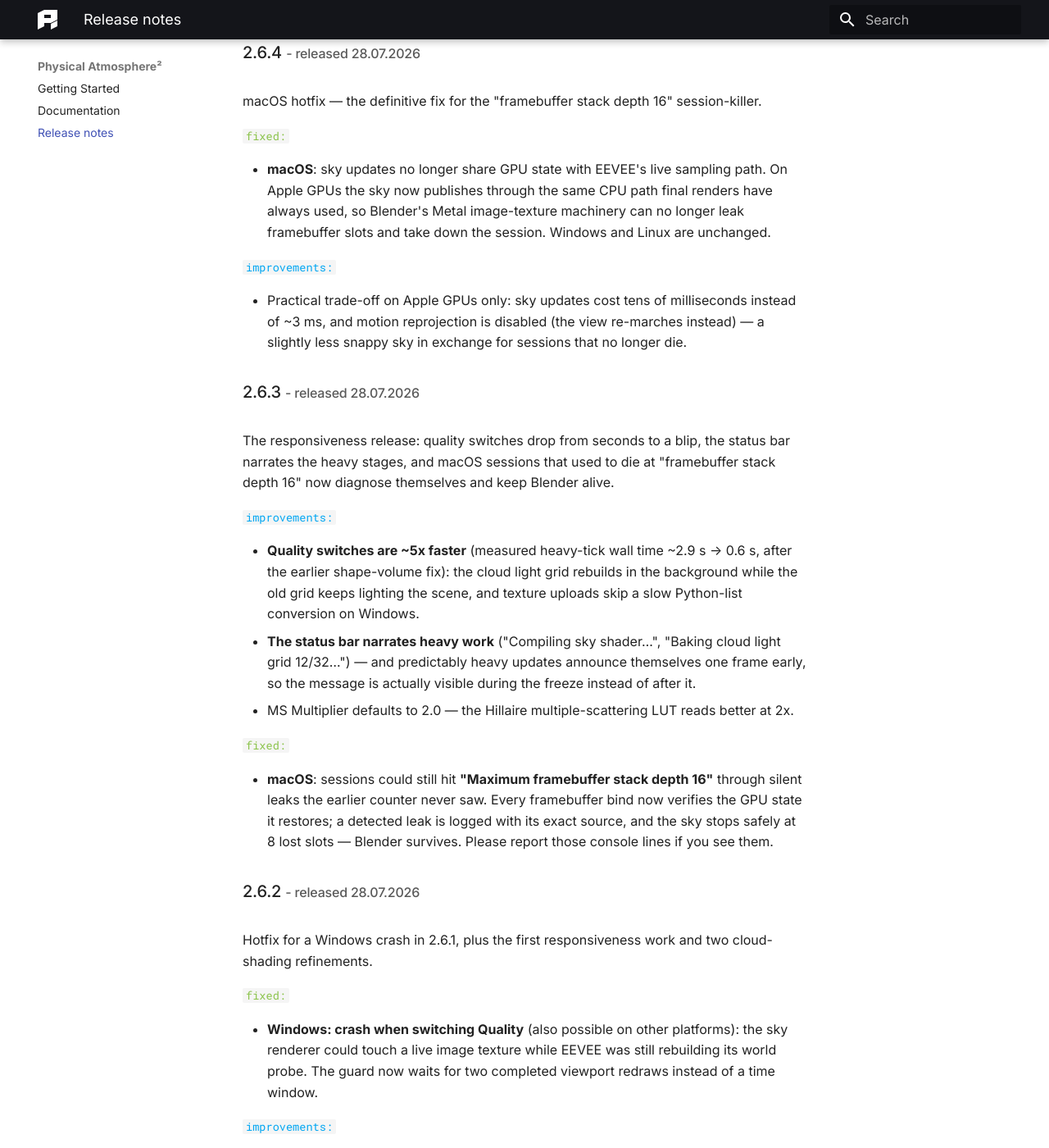
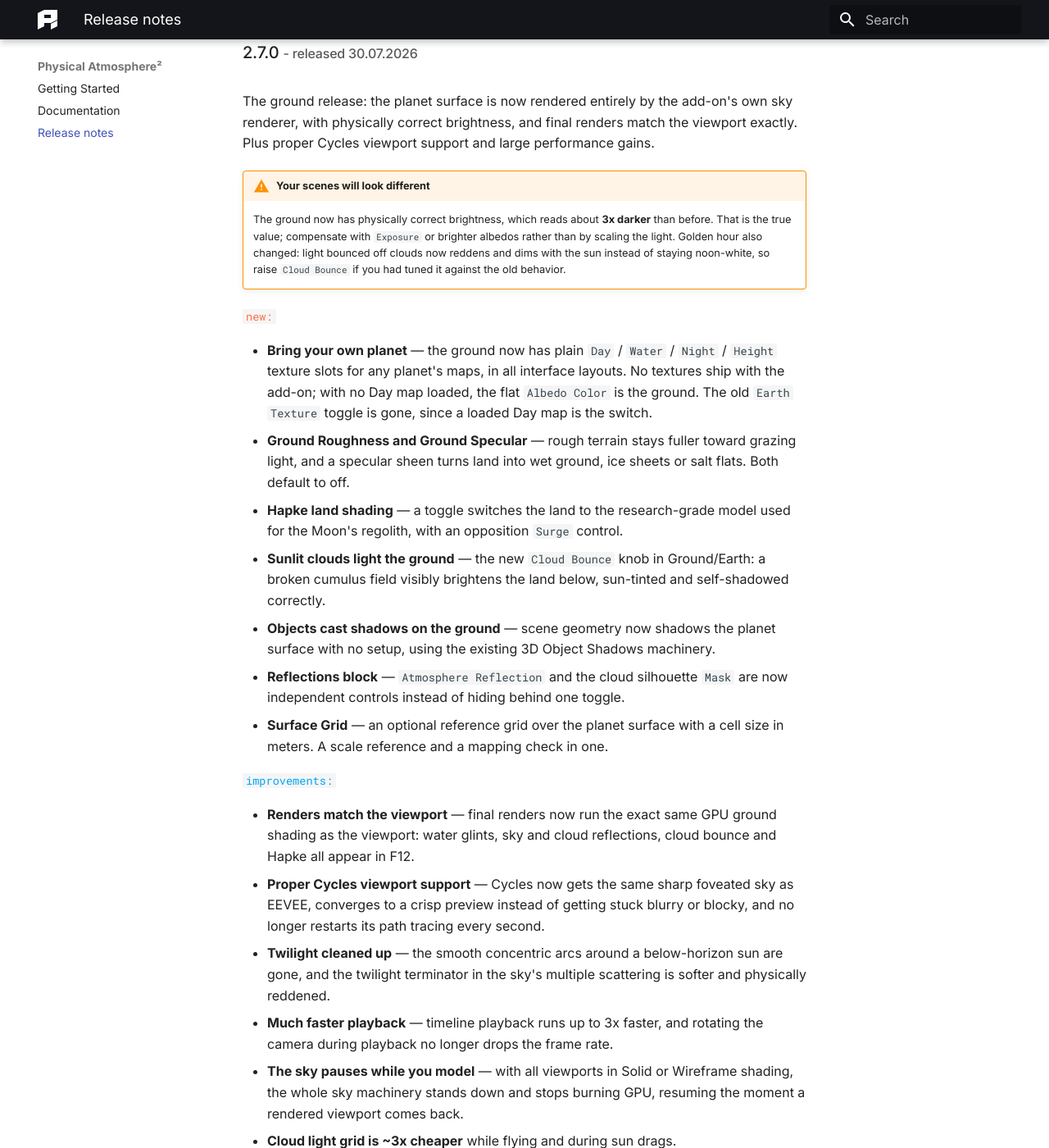
Before and after one commit to PhysicalAddons/web-pa, an MkDocs documentation site: the page built from docs/release-notes.md, in a window 1280 px wide and 1400 px high, scrolled down 202 px. Shown: the whole window at 82% size. Built offline with MkDocs 1.6.1 and Material for MkDocs 9.7.7, drawn with Linux system fonts in a browser that asks for light colours; some of the changed text lies outside the part shown.

Commit message:
Release notes for 2.7.0
Co-Authored-By: Claude Fable 5 <noreply@anthropic.com>

```diff
--- a/docs/release-notes.md
+++ b/docs/release-notes.md
@@ -1,3 +1,40 @@
+### 2.7.0 <small>- released 30.07.2026</small>
+
+The ground release: the planet surface is now rendered entirely by the add-on's own sky renderer, with physically correct brightness, and final renders match the viewport exactly. Plus proper Cycles viewport support and large performance gains.
+
+!!! warning "Your scenes will look different"
+    The ground now has physically correct brightness, which reads about **3x darker** than before. That is the true value; compensate with `Exposure` or brighter albedos rather than by scaling the light. Golden hour also changed: light bounced off clouds now reddens and dims with the sun instead of staying noon-white, so raise `Cloud Bounce` if you had tuned it against the old behavior.
+
+`new:`{: .label-new }
+
+- **Bring your own planet** — the ground now has plain `Day` / `Water` / `Night` / `Height` texture slots for any planet's maps, in all interface layouts. No textures ship with the add-on; with no Day map loaded, the flat `Albedo Color` is the ground. The old `Earth Texture` toggle is gone, since a loaded Day map is the switch.
+- **Ground Roughness and Ground Specular** — rough terrain stays fuller toward grazing light, and a specular sheen turns land into wet ground, ice sheets or salt flats. Both default to off.
+- **Hapke land shading** — a toggle switches the land to the research-grade model used for the Moon's regolith, with an opposition `Surge` control.
+- **Sunlit clouds light the ground** — the new `Cloud Bounce` knob in Ground/Earth: a broken cumulus field visibly brightens the land below, sun-tinted and self-shadowed correctly.
+- **Objects cast shadows on the ground** — scene geometry now shadows the planet surface with no setup, using the existing 3D Object Shadows machinery.
+- **Reflections block** — `Atmosphere Reflection` and the cloud silhouette `Mask` are now independent controls instead of hiding behind one toggle.
+- **Surface Grid** — an optional reference grid over the planet surface with a cell size in meters. A scale reference and a mapping check in one.
+
+`improvements:`{: .label-improvements }
+
+- **Renders match the viewport** — final renders now run the exact same GPU ground shading as the viewport: water glints, sky and cloud reflections, cloud bounce and Hapke all appear in F12.
+- **Proper Cycles viewport support** — Cycles now gets the same sharp foveated sky as EEVEE, converges to a crisp preview instead of getting stuck blurry or blocky, and no longer restarts its path tracing every second.
+- **Twilight cleaned up** — the smooth concentric arcs around a below-horizon sun are gone, and the twilight terminator in the sky's multiple scattering is softer and physically reddened.
+- **Much faster playback** — timeline playback runs up to 3x faster, and rotating the camera during playback no longer drops the frame rate.
+- **The sky pauses while you model** — with all viewports in Solid or Wireframe shading, the whole sky machinery stands down and stops burning GPU, resuming the moment a rendered viewport comes back.
+- **Cloud light grid is ~3x cheaper** while flying and during sun drags.
+- **The temporal controls work again** — `Temporal Upscaling` and `Interleaved Sweep` now actually drive the visible sky, and the UI lists them in the order the machinery works.
+- **Fast camera flicks look better** — quick motion shows soft but current content instead of tearing or streak residue.
+- **The download is much smaller** — roughly 38 MB instead of 101 MB, thanks to a 20x smaller moon height map and no bundled earth textures.
+
+`fixed:`{: .label-fixed }
+
+- A Cycles crash on Blender 5.2 during its background sky bake.
+- Cloud shadows no longer smear into long streaks when descending or orbiting.
+- The ground specular no longer fades away at high altitude.
+- The ground compose no longer corrupts pixels belonging to your 3D scene when compositing is involved.
+
+
 ### 2.6.4 <small>- released 28.07.2026</small>
 
 macOS hotfix — the definitive fix for the "framebuffer stack depth 16" session-killer.
```
